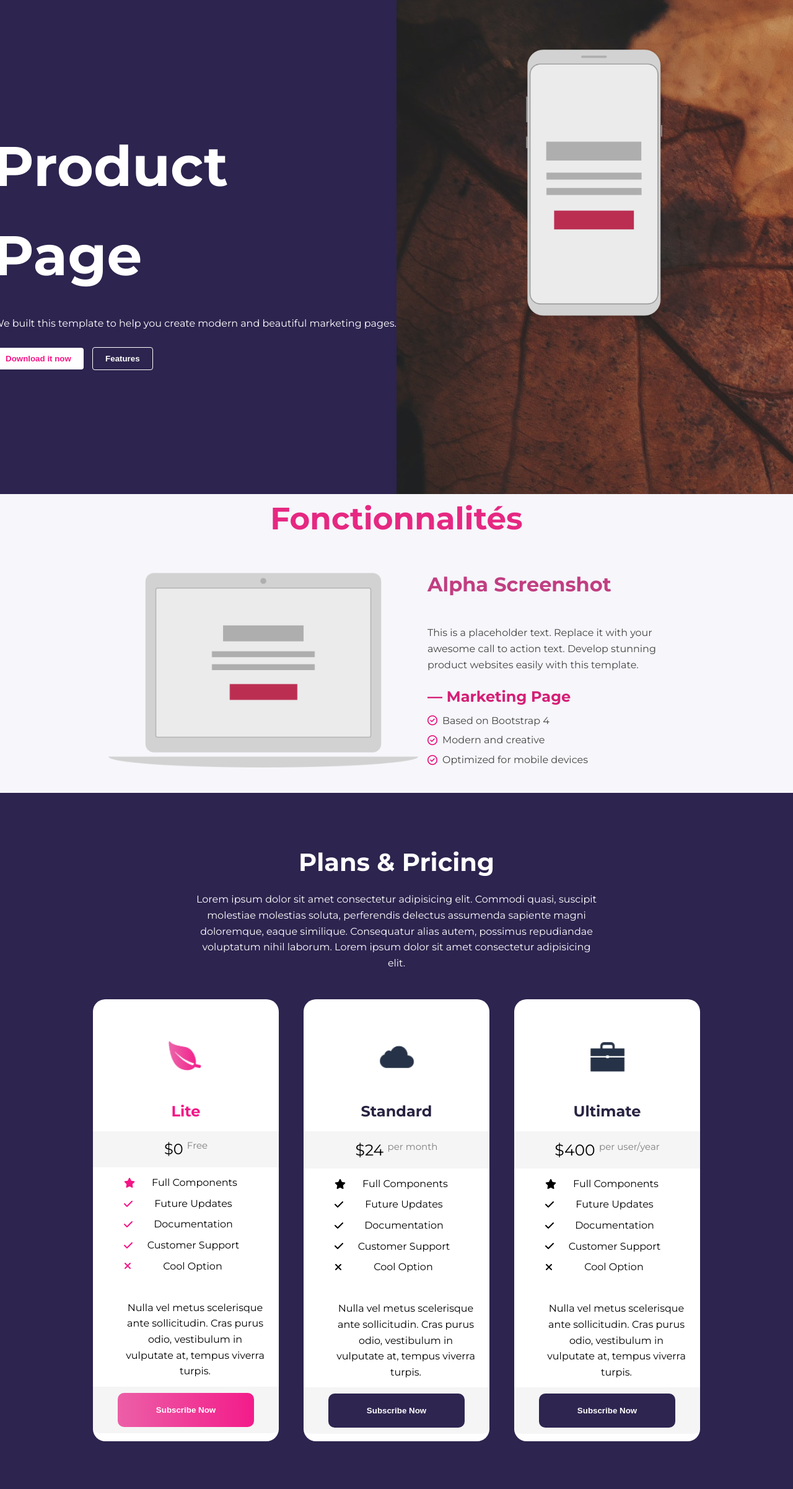
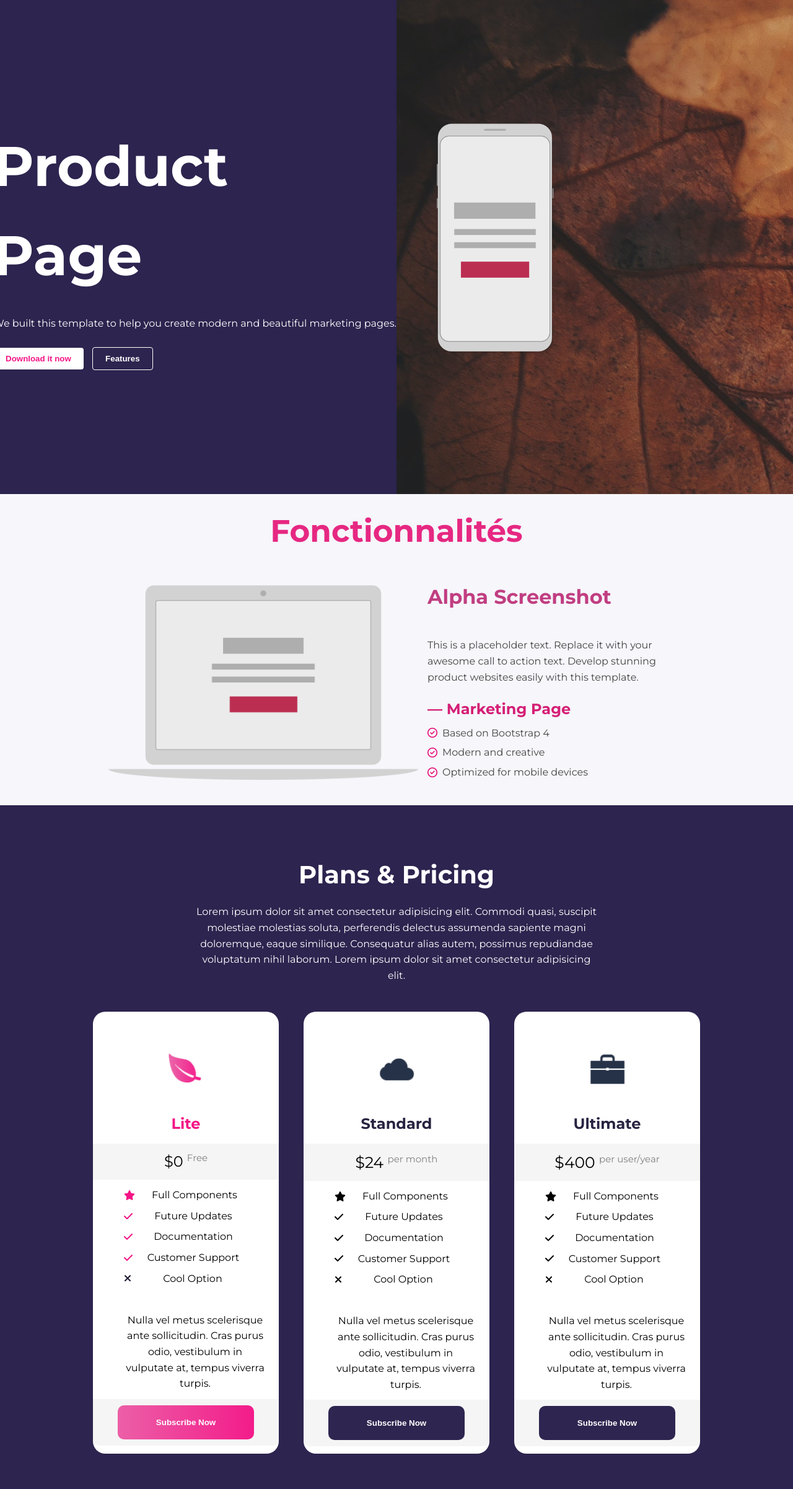
Before and after one commit to Jeronimo765/proyectoBleux1.0, a plain HTML site: page index.html in a window 1280 px wide. Shown: the part 74-2476 px from the top of the page at 62% size. Drawn offline with Linux system fonts and the light colour scheme.

Commit message:
Envio del segundo commit de hoy miercoles

```diff
--- a/index.html
+++ b/index.html
@@ -93,7 +93,8 @@
                     <p><i class="fa-solid fa-check"></i><span> Future Updates</span></p>
                     <p><i class="fa-solid fa-check"></i> <span>Documentation</span></p>
                     <p><i class="fa-solid fa-check"></i> <span>Customer Support</span></p>
-                    <p><i class="fa-solid fa-xmark"></i> <span>Cool Option</span></p>
+                    <p><i class="b fa-solid fa-xmark"></i><span> Cool Option</span></p>
+
                     <br>
                     <div class="p1">
                         <p>Nulla vel metus scelerisque ante sollicitudin. Cras purus odio, vestibulum in vulputate at,
--- a/styles/style.css
+++ b/styles/style.css
@@ -35,12 +35,7 @@ nav {
     color: white;
     border: none;
     background: linear-gradient(to right, #7f00ff, #00c6ff);
-    cursor: pointer;
     padding: 10px 30px;
-}
-
-.boto:hover {
-    transform: scale(1.05);
 }
 
 .product-page {
@@ -57,12 +52,12 @@ nav {
     align-items: center;
     font-size: 90px;
     margin-left: -1px;
-
 }
 
 .product-page p {
     color: white;
     margin-left: -1px;
+
 }
 
 .p {
@@ -77,12 +72,17 @@ nav {
     justify-content: center;
     align-items: flex-start;
     padding-top: 80px;
+
 }
 
 .hoja img {
-    width: 35%;
+    width: 30%;
     max-width: 400px;
     height: auto;
+    margin-top: 120px;
+    /* La baja un poco */
+    margin-left: -320px;
+    /* La corre un poquito a la izquierda */
 }
 
 .caja {
@@ -122,14 +122,14 @@ nav {
     margin-top: 0;
 }
 
-.content-funcionalidad{
+.content-funcionalidad {
     display: flex;
     width: 100%;
     justify-content: center;
     gap: 20px;
 }
 
-.imagen-funcionalidad{
+.imagen-funcionalidad {
     display: flex;
     justify-content: center;
     align-items: center;
@@ -139,23 +139,28 @@ nav {
     height: auto;
     width: 500px;
 }
+
 .funcionalidades h1 {
     color: #E62882;
     text-align: center;
     font-size: 50px;
     width: 100%;
+    padding-top: 20px;
 }
+
 .funcionalidades h2 {
     color: #C13E81;
     font-size: 32px;
     font-size: 32px;
     margin-bottom: 40px;
 }
+
 .funcionalidades h3 {
     color: #D51F76;
     font-size: 24px;
     margin-top: 20px;
 }
+
 .funcionalidades p {
     margin: 6px 0;
     font-size: 16px;
@@ -166,6 +171,7 @@ nav {
     color: #e60073;
     margin-right: 8px;
 }
+
 .texto-funcionalidad {
     max-width: 400px;
     margin: 15px;
@@ -277,8 +283,6 @@ nav {
     max-width: none;
 }
 
-
-
 .img1 {
     text-align: center;
 }
@@ -322,7 +326,6 @@ nav {
 .plan-ultimate {
     padding-bottom: 0;
     margin-bottom: 0;
-
 }
 
 .container-gris1,
@@ -396,7 +399,6 @@ nav {
     font-size: 14px;
     color: #1E1E1E;
     margin-left: 10px;
-
 }
 
 .p1 {
@@ -430,7 +432,6 @@ nav {
     margin-left: 10px;
 }
 
-
 .img3 {
     text-align: center;
 }
@@ -450,7 +451,9 @@ nav {
 .plan-card i {
     color: #F41486;
     margin-right: 10px;
-
+}
+.plan-card i.b {
+    color: #1D142F;
 }
 
 p {
@@ -494,11 +497,9 @@ p span {
     color: white;
     font-weight: bold;
     padding: 20px 25px;
-    cursor: pointer;
     margin-top: 15px;
     width: 100%;
     margin-top: auto;
-
 }
 
 .container-gris1 {
@@ -510,7 +511,6 @@ p span {
     position: relative;
     left: -50px;
     width: calc(125% + 50px);
-
 }
 
 .boton3 button {
@@ -520,7 +520,6 @@ p span {
     color: white;
     font-weight: bold;
     padding: 20px 25px;
-    cursor: pointer;
     margin-top: 15px;
     width: 100%;
 }
@@ -549,7 +548,6 @@ p span {
     margin-top: auto;
 }
 
-
 .container-gris3 {
     background-color: #F5F5F5;
     padding: 10px 40px;
@@ -575,6 +573,7 @@ footer {
     justify-content: space-between;
     align-items: center;
 }
+
 footer i {
     color: #3F3F3F;
     margin-left: 10px;
```
